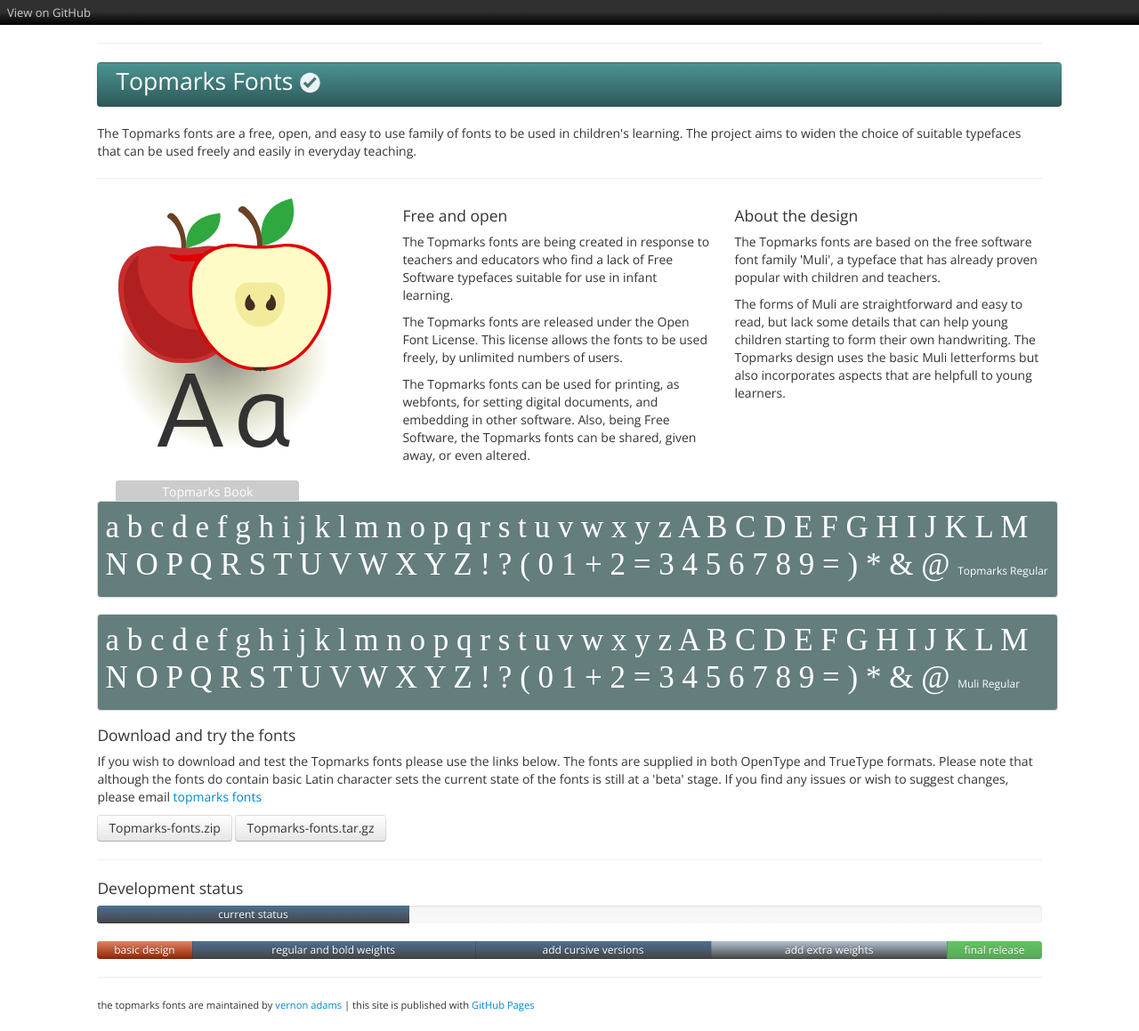
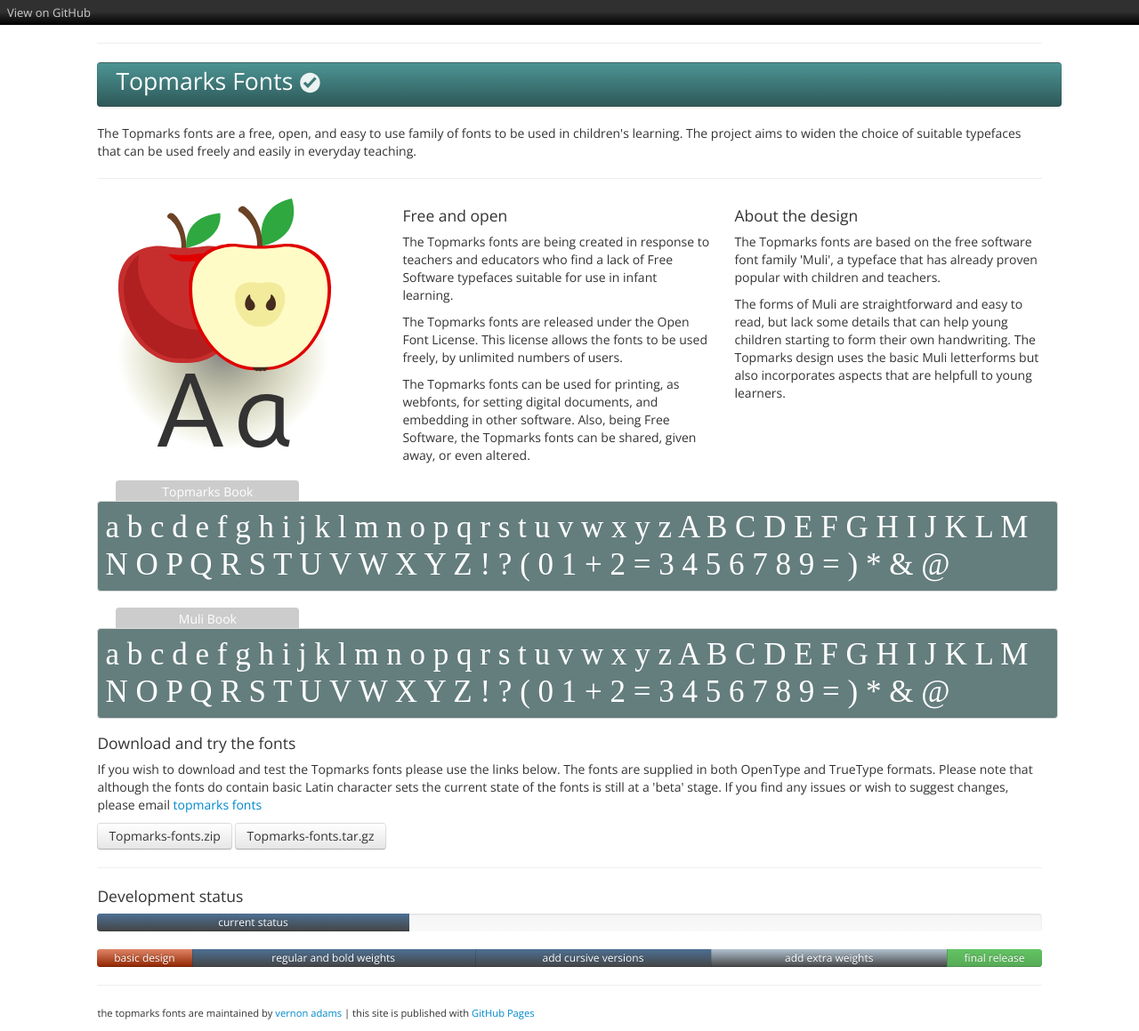
Before and after one commit to vernnobile/topmarks, a Jekyll site: the page built from index.html, in a window 1280 px wide. Shown: the whole page at 89% size. Built offline with Jekyll 4.4.1, drawn with Linux system fonts in a browser that asks for light colours; some web fonts are replaced.

Commit message:
Update specimen.html

```diff
--- a/_includes/specimen.html
+++ b/_includes/specimen.html
@@ -1,5 +1,6 @@
 <div>
 <div class="tab">Topmarks Book</div>
-<div style="font-family:topmarksbook" class="specimen">a b c d e f g h i j k l m n o p q r s t u v w x y z A B C D E F G H I J K L M N O P Q R S T U V W X Y Z ! ? ( 0 1 + 2 = 3 4 5 6 7 8 9 = ) * & @ <span style="font-size:12px">Topmarks Regular</span></div>
-<div style="font-family:mulimedium" class="specimen">a b c d e f g h i j k l m n o p q r s t u v w x y z A B C D E F G H I J K L M N O P Q R S T U V W X Y Z ! ? ( 0 1 + 2 = 3 4 5 6 7 8 9 = ) * & @ <span style="font-size:12px">Muli Regular</span></div>
+<div style="font-family:topmarksbook" class="specimen">a b c d e f g h i j k l m n o p q r s t u v w x y z A B C D E F G H I J K L M N O P Q R S T U V W X Y Z ! ? ( 0 1 + 2 = 3 4 5 6 7 8 9 = ) * & @ </div>
+<div class="tab">Muli Book</div>
+<div style="font-family:mulimedium" class="specimen">a b c d e f g h i j k l m n o p q r s t u v w x y z A B C D E F G H I J K L M N O P Q R S T U V W X Y Z ! ? ( 0 1 + 2 = 3 4 5 6 7 8 9 = ) * & @ </div>
 </div>
```
